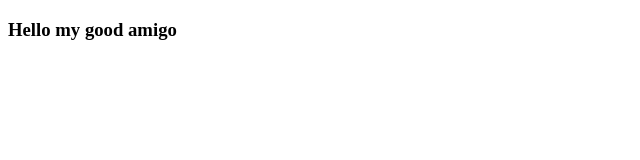
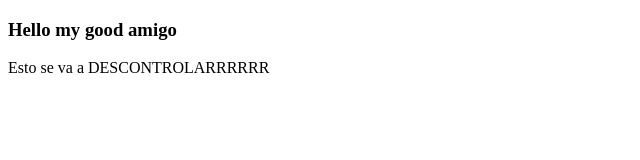
Before and after one commit to faridhajnal/web-server-course, a website: page public/index.html in a window 1280 px wide. Shown: the whole page, without its empty margins (0-640 px from the left). Drawn offline with Linux system fonts and the light colour scheme.

Commit message:
Testing change on html

```diff
--- a/public/index.html
+++ b/public/index.html
@@ -13,6 +13,8 @@
 
     <h3> Hello my good amigo </h3>
 
+    <p>Esto se va a DESCONTROLARRRRRR</p>
+
 </body>
 
 
```
